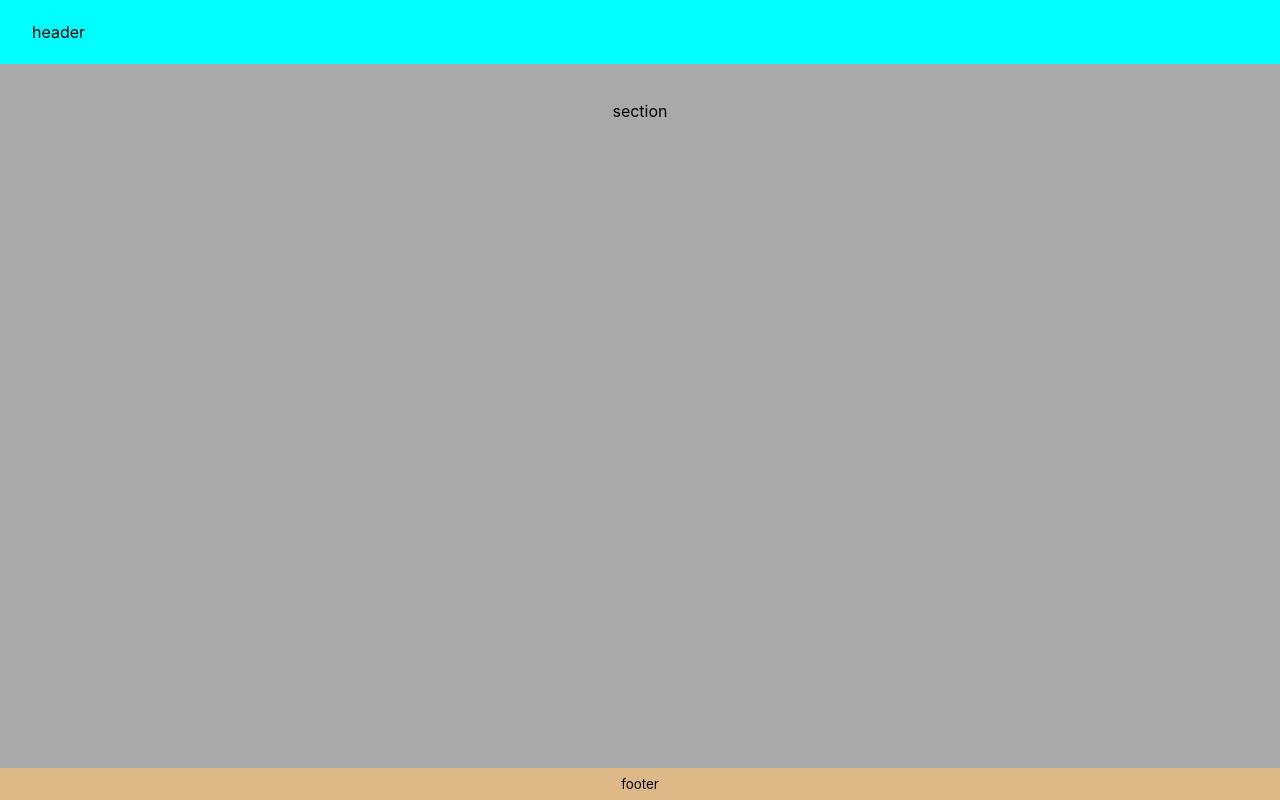
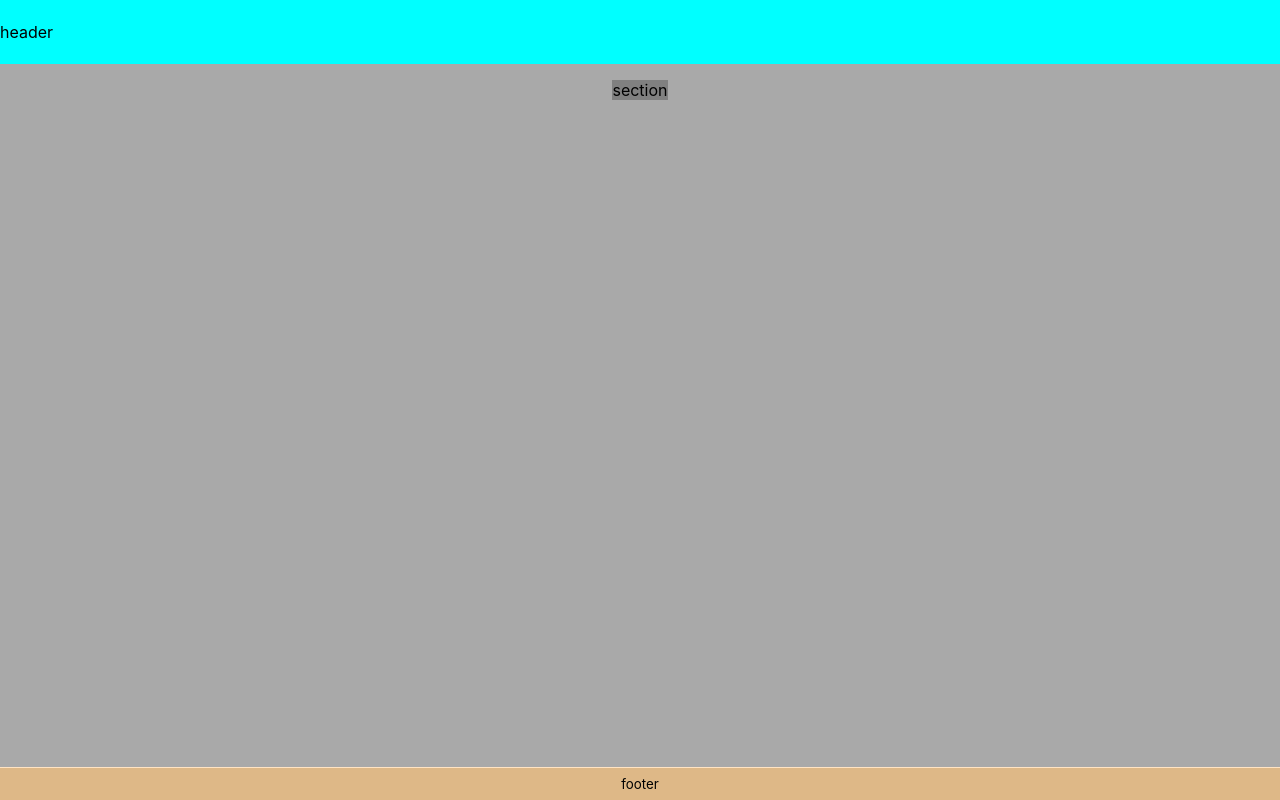
Before and after one commit to yababay/hmf.css, a plain HTML site: page index.html in a window 1280 px wide. Drawn offline with Linux system fonts and the light colour scheme.

Commit message:
main-flex

```diff
--- a/css/hmf.css
+++ b/css/hmf.css
@@ -10,11 +10,14 @@ body, header, footer, main, section {
     width: 100%;
 }
 
-body {
+body, section {
     display         : flex;
     align-items     : center;
     flex-direction  : column;
     justify-content : space-between;
+}
+
+body {
     min-height: var(--body-min-height);
 }
 
@@ -49,12 +52,11 @@ body {
     --main-min-height: calc(var(--body-min-height) - var(--header-height) - var(--footer-height));
 }
 
-main {
+main, section {
     min-height: var(--main-min-height);
 }
 
 section {
-    padding-top: 1px;
     min-height: calc(var(--main-min-height) - 1px);
 }
 
--- a/css/index.css
+++ b/css/index.css
@@ -8,14 +8,12 @@ header, footer, p {
     font-size: 16px;
 }
 
-header, footer, section {
+footer, section {
     text-align: center;
 }
 
 header {
     background-color: aqua;
-    padding: 0px 2rem 0px 2rem;
-    width: calc(100% - 4rem);
 }
 
 main {
@@ -32,3 +30,21 @@ section {
     max-width: 80rem;
     margin: 0 auto;
 }
+
+p {
+    background-color: grey;
+}
+
+/*
+
+footer {
+    background-color: burlywood;
+    font-size: smaller;
+}
+
+section {
+    background-color: darkgray;
+    max-width: 80rem;
+    margin: 0 auto;
+}
+*/
--- a/index.html
+++ b/index.html
@@ -10,7 +10,7 @@
 <body>
     <header>header</header>
     <main>
-        <section><br><p>section</p><br></section>
+        <section><p>section</p></section>
     </main>
     <footer>footer</footer>
 </body>
```
